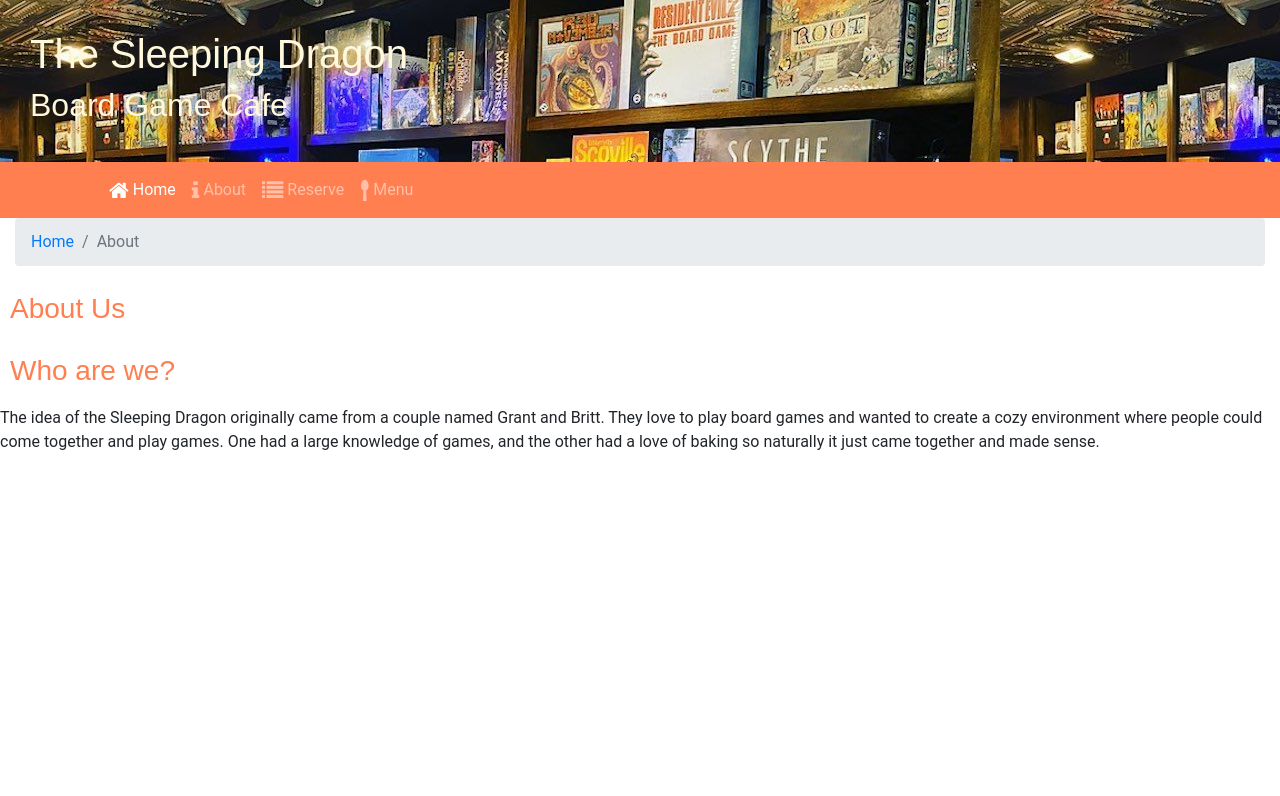
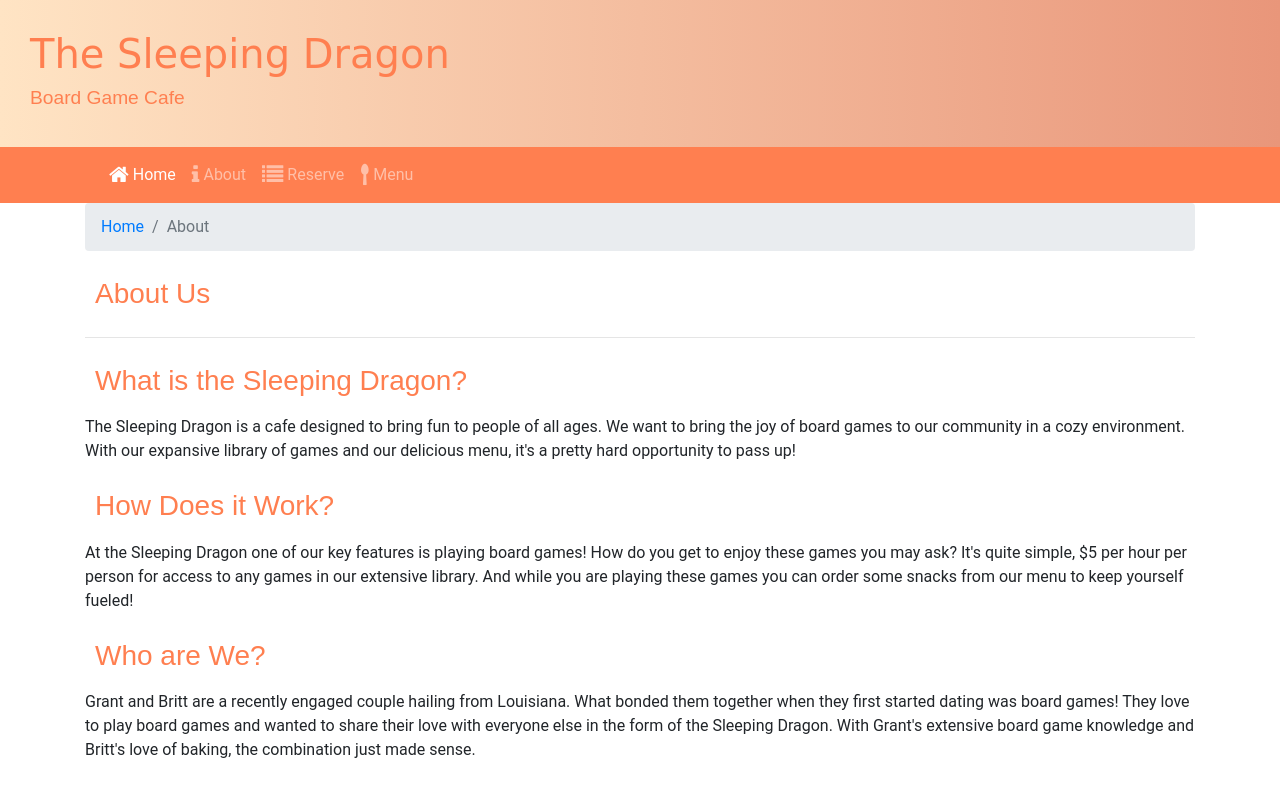
Before and after one commit to blueberrybritt/SleepingDragon, a website: page about.html in a window 1280 px wide. Drawn offline with nearby package versions, Linux system fonts and the light colour scheme; a web font is replaced by a local one.

Commit message:
Added About Info

```diff
--- a/about.html
+++ b/about.html
@@ -9,8 +9,12 @@
     <link rel="stylesheet" href="node_modules/bootstrap-social/bootstrap-social.css" />
     <link rel="stylesheet" href="css/styles.css" />
     <link rel="stylesheet" href="https://fonts.googleapis.com/css?family=Lobster|Open+Sans" />
-        <link rel="stylesheet" href="https://fonts.googleapis.com/css2?family=Space+Mono&display=swap">
+    <link
+      rel="stylesheet"
+      href="https://fonts.googleapis.com/css2?family=Space+Mono&display=swap"
+    />
     <link rel="stylesheet" href="css/styles.css" />
+    <link href="https://fonts.googleapis.com/css2?family=Redressed&display=swap" rel="stylesheet">
 
     <title>The Sleeping Dragon Board Game Cafe</title>
   </head>
@@ -22,40 +26,70 @@
     <nav class="navbar navbar-expand-sm navbar-dark sticky-top">
       <div class="container">
         <a class="navbar-brand" href="#"></a>
-                <button class="navbar-toggler" type="button" data-toggle="collapse" data-target="#dragonNavbar">
+        <button
+          class="navbar-toggler"
+          type="button"
+          data-toggle="collapse"
+          data-target="#dragonNavbar"
+        >
           <span class="navbar-toggler-icon"></span>
         </button>
         <div class="collapse navbar-collapse" id="dragonNavbar">
           <ul class="navbar-nav">
             <li class="nav-item active">
-                    <a class="nav-link" href="index.html"
-                        ><i class="fa fa-home fa-lg"></i> Home</a>
+              <a class="nav-link" href="index.html"><i class="fa fa-home fa-lg"></i> Home</a>
             </li>
             <li class="nav-item">
-                    <a class="nav-link" href="#"
-                        ><i class="fa fa-info fa-lg"></i> About</a>
+              <a class="nav-link" href="#"><i class="fa fa-info fa-lg"></i> About</a>
             </li>
             <li class="nav-item">
-                    <a class="nav-link" href="reserve.html"
-                        ><i class="fa fa-list fa-lg"></i> Reserve</a>
+              <a class="nav-link" href="reserve.html"><i class="fa fa-list fa-lg"></i> Reserve</a>
             </li>
             <li class="nav-item">
-                    <a class="nav-link" href="menu.html"
-                        ><i class="fa fa-spoon fa-lg"></i> Menu</a>
+              <a class="nav-link" href="menu.html"><i class="fa fa-spoon fa-lg"></i> Menu</a>
             </li>
           </ul>
         </div>
       </div>
     </nav>
+    <div class="container">
+
+      <div class="row">
         <div class="col">
           <ol class="breadcrumb">
             <li class="breadcrumb-item"><a href="index.html">Home</a></li>
             <li class="breadcrumb-item active">About</li>
           </ol>
+          <h3>About Us</h3>
+          <hr />
         </div>
-            <h3>About Us</h3>
-            <h3>Who are we?</h3>
-            <p>The idea of the Sleeping Dragon originally came from a couple named Grant and Britt. They love to play board games and wanted to create a cozy environment where people could come together and play games. One had a large knowledge of games, and the other had a love of baking so naturally it just came together and made sense.</p>
+      </div>
+
+      <h3>What is the Sleeping Dragon?</h3>
+      <p>
+        The Sleeping Dragon is a cafe designed to bring fun to people of all ages. We want to bring
+        the joy of board games to our community in a cozy environment. With our expansive library of
+        games and our delicious menu, it's a pretty hard opportunity to pass up!
+      </p>
+
+      <h3>How Does it Work?</h3>
+      <p>
+        At the Sleeping Dragon one of our key features is playing board games! How do you get to
+        enjoy these games you may ask? It's quite simple, $5 per hour per person for access to any
+        games in our extensive library. And while you are playing these games you can order some
+        snacks from our menu to keep yourself fueled!
+      </p>
+
+      <h3>Who are We?</h3>
+      <p>
+        Grant and Britt are a recently engaged couple hailing from Louisiana. What bonded them
+        together when they first started dating was board games! They love to play board games and
+        wanted to share their love with everyone else in the form of the Sleeping Dragon. With
+        Grant's extensive board game knowledge and Britt's love of baking, the combination just made
+        sense.
+      </p>
+
+    </div>
 
     <script src="node_modules/jquery/dist/jquery.slim.min.js"></script>
     <script src="node_modules/popper.js/dist/umd/popper.min.js"></script>
--- a/css/styles.css
+++ b/css/styles.css
@@ -1,13 +1,20 @@
 body {
     font-family: "Roboto", monospace, sans-serif;
 }
-
-h1, h2, h3 {
+ h3, h2 {
     font-family: "Valera Round", sans-serif;
 }
 
+h1 {
+    font-family: "Redressed", cursive;
+}
+
+h2 {
+    font-size: larger;
+}
+
 header h1, h2 {
-    color: #FFF8DC;
+    color: #FF7F50;
 }
 
 h3 {
@@ -18,7 +25,7 @@ h3 {
 .jumbotron {
     margin: 0;
     padding: 30px;
-    background-image: url("../img/shelf.jpg");
+    background-image: linear-gradient(to right, #FFE4C4, #E9967A  );
 }
 
 .navbar {
--- a/index.html
+++ b/index.html
@@ -9,40 +9,59 @@
     <link rel="stylesheet" href="node_modules/bootstrap-social/bootstrap-social.css" />
     <link rel="stylesheet" href="css/styles.css" />
     <link rel="stylesheet" href="https://fonts.googleapis.com/css?family=Lobster|Open+Sans" />
-        <link rel="stylesheet" href="https://fonts.googleapis.com/css2?family=Space+Mono&display=swap">
-        <link rel="stylesheet" href="https://fonts.googleapis.com/css2?family=Varela+Round&display=swap"
-        <link rel="stylesheet" href="css/styles.css" />
+    <link
+      rel="stylesheet"
+      href="https://fonts.googleapis.com/css2?family=Space+Mono&display=swap"
+    />
+    <link
+      rel="stylesheet"
+      href="https://fonts.googleapis.com/css2?family=Varela+Round&display=swap"
+      <link
+      rel="stylesheet"
+      href="css/styles.css"
+    />
+    <link href="https://fonts.googleapis.com/css2?family=Redressed&display=swap" rel="stylesheet">
 
     <title>The Sleeping Dragon Board Game Cafe</title>
   </head>
   <body>
     <header class="jumbotron jumbotron-fluid">
+        <div class="container">
+        <div class="row">
+          <div class="col-4 col-sm-3 col-md-2 align-self-center">
+            <a href="#"></a><img src="img/spyro.png" class="img-fluid" /></a>
+          </div>
+          <div class="col">
       <h1>The Sleeping Dragon</h1>
       <h2>Board Game Cafe</h2>
+      </div>
+      </div>
+      </div>
     </header>
     <nav class="navbar navbar-expand-sm navbar-dark sticky-top">
       <div class="container">
         <a class="navbar-brand" href="#"></a>
-                <button class="navbar-toggler" type="button" data-toggle="collapse" data-target="#dragonNavbar">
+        <button
+          class="navbar-toggler"
+          type="button"
+          data-toggle="collapse"
+          data-target="#dragonNavbar"
+        >
           <span class="navbar-toggler-icon"></span>
         </button>
         <div class="collapse navbar-collapse" id="dragonNavbar">
           <ul class="navbar-nav">
             <li class="nav-item active">
-                    <a class="nav-link" href="#"
-                        ><i class="fa fa-home fa-lg"></i> Home</a>
+              <a class="nav-link" href="#"><i class="fa fa-home fa-lg"></i> Home</a>
             </li>
             <li class="nav-item">
-                    <a class="nav-link" href="about.html"
-                        ><i class="fa fa-info fa-lg"></i> About</a>
+              <a class="nav-link" href="about.html"><i class="fa fa-info fa-lg"></i> About</a>
             </li>
             <li class="nav-item">
-                    <a class="nav-link" href="reserve.html"
-                        ><i class="fa fa-list fa-lg"></i> Reserve</a>
+              <a class="nav-link" href="reserve.html"><i class="fa fa-list fa-lg"></i> Reserve</a>
             </li>
             <li class="nav-item">
-                    <a class="nav-link" href="menu.html"
-                        ><i class="fa fa-spoon fa-lg"></i> Menu</a>
+              <a class="nav-link" href="menu.html"><i class="fa fa-spoon fa-lg"></i> Menu</a>
             </li>
           </ul>
         </div>
@@ -50,6 +69,7 @@
     </nav>
 
     <div class="container">
+
       <div class="row row-content">
         <div class="col mx-auto">
           <div id="homeCarousel" class="carousel slide" data-ride="carousel">
@@ -73,17 +93,18 @@
                 <img class="d-block w-100" src="img/grilled_cheese.jpg" alt="Grilled Cheese" />
               </div>
             </div>
-                             <a class="carousel-control-prev" href=#homeCarousel role="button" data-slide="prev">
+            <a class="carousel-control-prev" href="#homeCarousel" role="button" data-slide="prev">
               <span class="carousel-control-prev-icon"></span>
               <span class="sr-only">Previous</span>
             </a>
-                            <a class="carousel-control-next" href=#homeCarousel role="button" data-slide="next">
+            <a class="carousel-control-next" href="#homeCarousel" role="button" data-slide="next">
               <span class="carousel-control-next-icon"></span>
               <span class="sr-only">Next</span>
             </a>
           </div>
         </div>
       </div>
+
     </div>
 
     <script src="node_modules/jquery/dist/jquery.slim.min.js"></script>
--- a/js/scripts.js
+++ b/js/scripts.js
@@ -17,4 +17,5 @@ $(function () {
      $("#reserveButton6").click(function () {
        $("#reserveModal").modal("show");
      });
+  $(".carousel").carousel({ interval: 3000 });
 });
```
Also changed, not shown: menu.html (+24 -12 lines), reserve.html (+19 -10 lines), img/dots.jpg (added), img/dragonfruit.jpg (added), img/logo.png (added), img/pattern.jpg (added), img/sleeping.jfif (added), img/sleepingpattern.jpg (added), img/spyro.png (added). Lines whose indentation alone changed are shown as unchanged.
